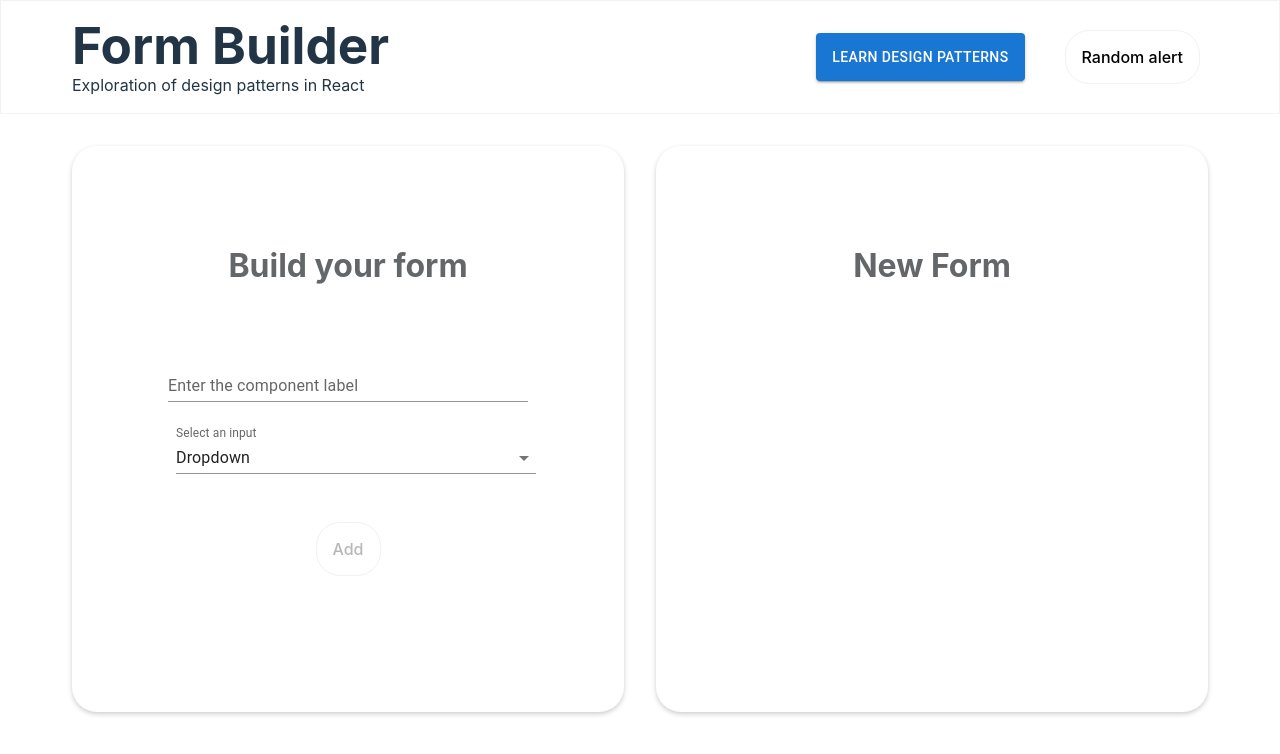
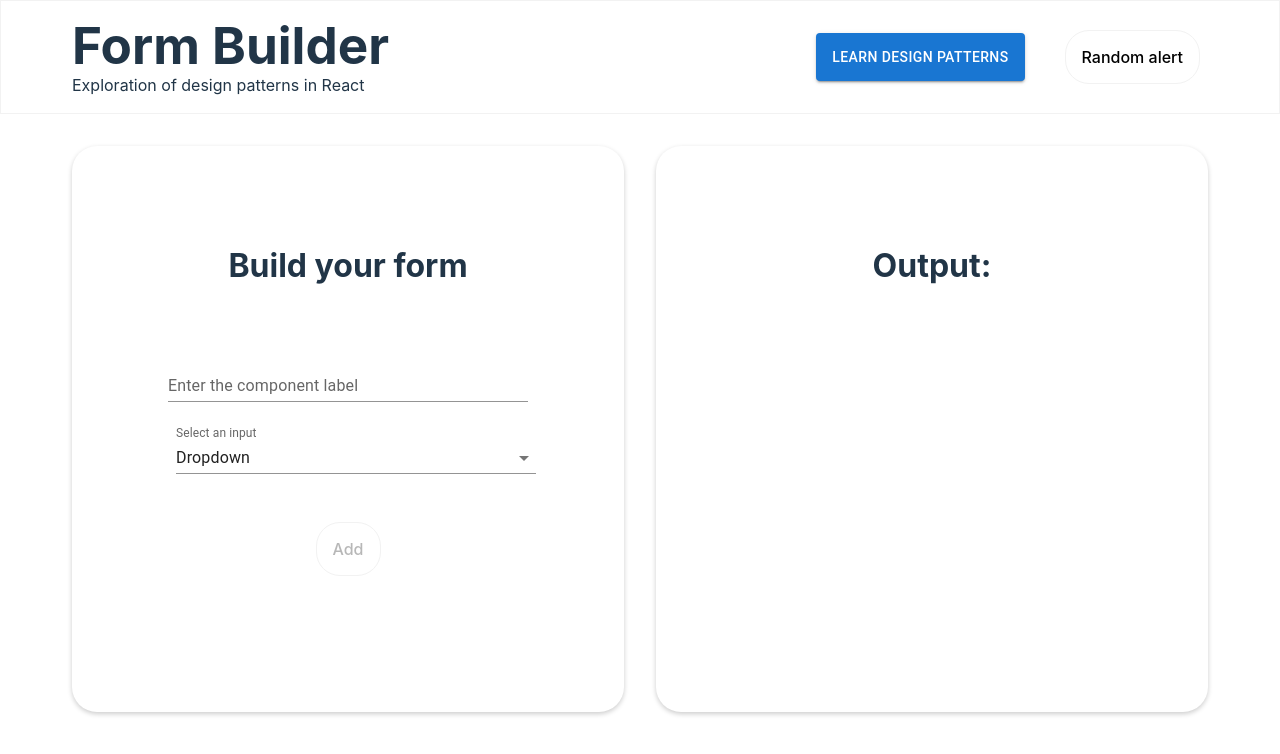
Before and after one commit to ignaspangonis/react-design-patterns, a React (Vite) app: page / in a window 1280 px wide. Shown: the top 754 px of the page. Built offline with nearby package versions, Linux system fonts and the light colour scheme.

Commit message:
Change text

```diff
--- a/src/App.tsx
+++ b/src/App.tsx
@@ -41,7 +41,7 @@ function App() {
           <BuilderForm onChange={setInputs} inputs={inputs} />
         </div>
         <div className="form-container">
-          <h2>New Form</h2>
+          <h2>Output:</h2>
           <form className="form-group">{formInputs}</form>
         </div>
       </main>
--- a/src/components/ManageInputs.tsx
+++ b/src/components/ManageInputs.tsx
@@ -31,7 +31,7 @@ const ManageInputs = ({ inputs, setInputs, onRemove }: Props) => {
 
   return (
     <section className="form-group">
-      {!isEmpty && <h3>Reorder your form</h3>}
+      {!isEmpty && <h3>Reorder and remove the inputs:</h3>}
       <DragDropContext onDragEnd={onDragEnd}>
         <Droppable droppableId="inputs" type="list" direction="vertical">
           {provided => (
--- a/src/index.css
+++ b/src/index.css
@@ -30,10 +30,8 @@ h2 {
   font-size: 2rem;
   font-weight: 700;
   margin-bottom: 1rem;
-  color: #646769;
   text-align: center;
 }
-
 
 button {
   border-radius: 8px;
```
